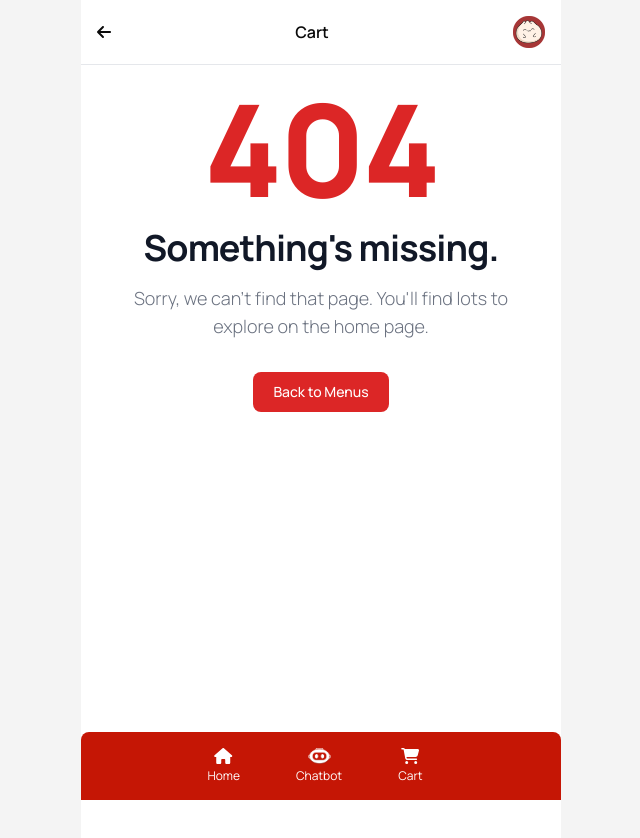
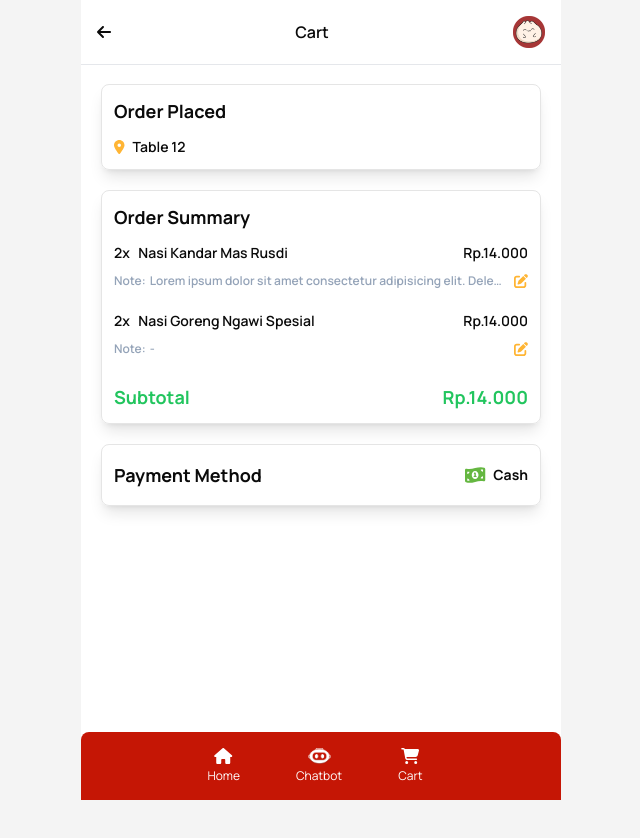
Before and after one commit to SKom-Journey/web-user, a React (Vite) app: page /cart in a window 1280 px wide. Before the commit this address had no page. Shown: the top 838 px of the page, without its empty margins (319-959 px from the left). After the commit the page ends 800 px from the top, so only its background shows below. Built offline with nearby package versions, Linux system fonts and the light colour scheme.

Commit message:
UI: slicing comps

```diff
--- /dev/null
+++ b/src/pages/core/client/cart/index.tsx
@@ -0,0 +1,77 @@
+import { EditIcon, LocationDotIcon, MoneyIcon } from "@/components/Icons";
+
+export const CartPage: React.FC = () => {
+   return (
+      <div className="flex flex-col h-screen max-h-[87vh]">
+         <div className="shadow-lg rounded-lg border p-3 font-bold">
+            <div className="mb-3 text-lg">Order Placed</div>
+            <div className="text-sm flex">
+               <div><LocationDotIcon /></div>
+               <div className="ml-2 font-semibold">Table 12</div>
+            </div>
+         </div>
+
+         <div className="shadow-lg rounded-lg border p-3 font-bold mt-5">
+            <div className="mb-3 text-lg">Order Summary</div>
+
+            <div className="text-sm flex flex-wrap font-semibold">
+               <div className="w-full flex">
+                  <div className="w-1/12">2x</div>
+                  <div className="w-full truncate">
+                     Nasi Kandar Mas Rusdi
+                  </div>
+                  <div className="w-4/12 text-right">
+                     Rp.14.000
+                  </div>
+               </div>
+
+               <div className="w-full text-xs text-slate-400 mt-2 flex justify-center items-center">
+                  <div className="mr-1">Note:</div>
+                  <div className="w-full truncate">Lorem ipsum dolor sit amet consectetur adipisicing elit. Deleniti voluptate odit totam similique impedit commodi error, et quas? Architecto ab ea ipsum debitis illo inventore quaerat optio provident fugit nemo.</div>
+                  <div className="ml-2 text-sm">
+                     <button type="button">
+                        <EditIcon />
+                     </button>
+                  </div>
+               </div>
+            </div>
+
+            <div className="text-sm flex flex-wrap font-semibold mt-5">
+               <div className="w-full flex">
+                  <div className="w-1/12">2x</div>
+                  <div className="w-full truncate">
+                     Nasi Goreng Ngawi Spesial
+                  </div>
+                  <div className="w-4/12 text-right">
+                     Rp.14.000
+                  </div>
+               </div>
+
+               <div className="w-full text-xs text-slate-400 mt-2 flex justify-center items-center">
+                  <div className="mr-1">Note:</div>
+                  <div className="w-full truncate">-</div>
+                  <div className="ml-2 text-sm">
+                     <button type="button">
+                        <EditIcon />
+                     </button>
+                  </div>
+               </div>
+            </div>
+
+            <div className="text-lg flex font-bold mt-1 text-green-500 mt-6">
+               <div className="w-full">Subtotal</div>
+               <div className="w-1/12"></div>
+               <div className="w-4/12 text-right">Rp.14.000</div>
+            </div>
+         </div>
+
+         <div className="shadow-lg rounded-lg flex border px-3 py-4 justify-center text-lg items-center font-bold mt-5">
+            <div className="w-full">Payment Method</div>
+            <div className="flex justify-center items-center">
+               <MoneyIcon />
+               <div className="ml-2 text-sm">Cash</div>
+            </div>
+         </div>
+      </div>
+   );
+};
--- a/src/routes/index.tsx
+++ b/src/routes/index.tsx
@@ -2,6 +2,7 @@ import { NotFound, Base } from "@/pages";
 import { MenuPage } from "@/pages/core/client/menus";
 import { ChatPage } from "@/pages/core/client/chat";
 import { createBrowserRouter, Navigate } from "react-router-dom";
+import { CartPage } from "@/pages/core/client/cart";
 
 const router = createBrowserRouter([
    {
@@ -21,6 +22,10 @@ const router = createBrowserRouter([
             element: <ChatPage />,
          },
          {
+            path: '/cart',
+            element: <CartPage />,
+         },
+         {
             path: '*',
             element: <NotFound />,
          },
```
Also changed, not shown: src/components/Icons.tsx (+7 -1 lines).
